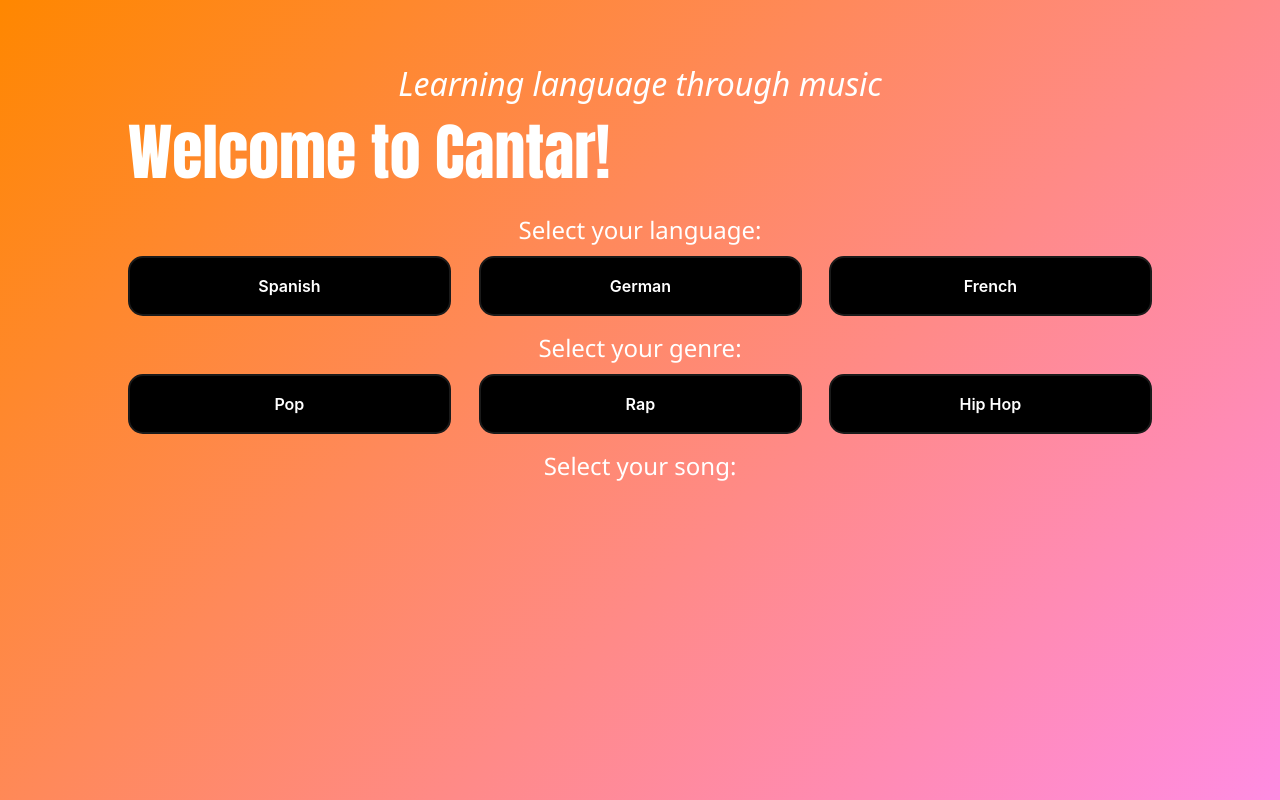
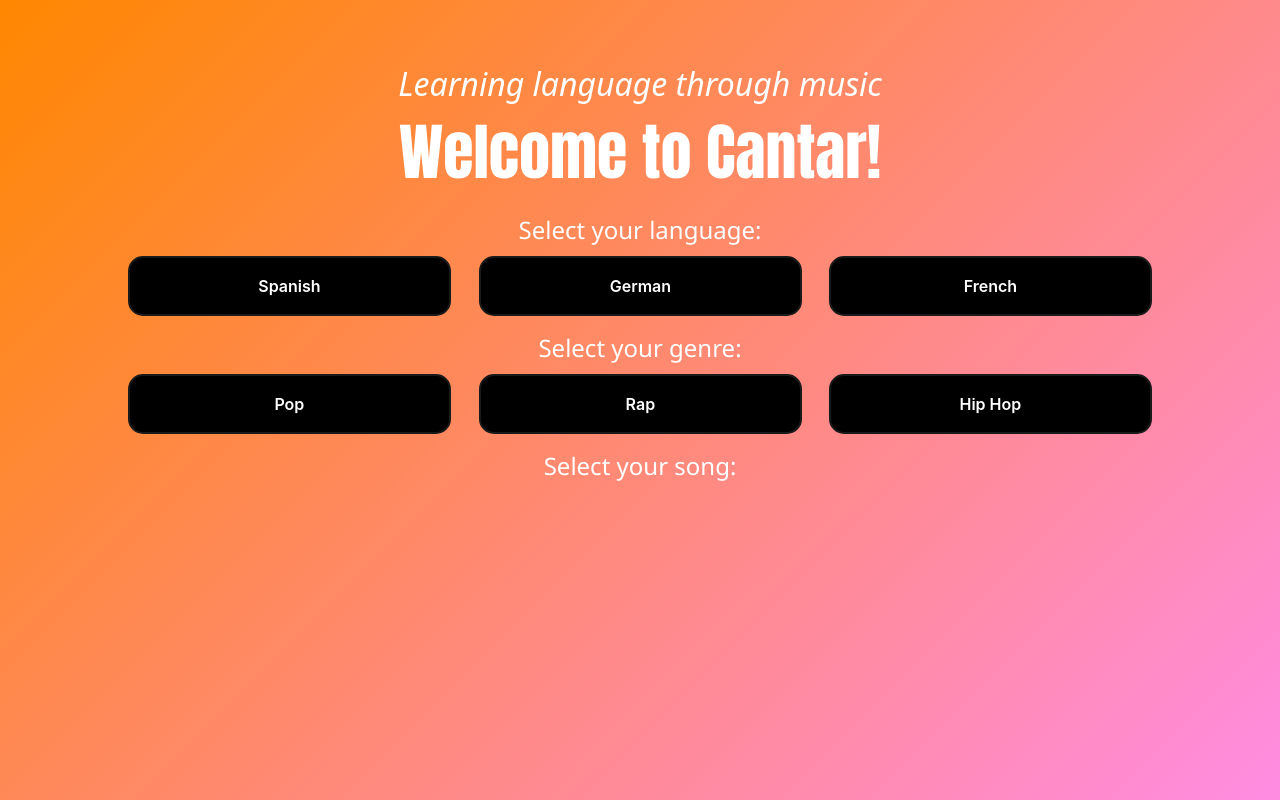
Before and after one commit to AnanyaKakaveti/GTX, a React (Create React App) app in the folder frontend/: page / in a window 1280 px wide. Built offline with nearby package versions, Linux system fonts and the light colour scheme.

Commit message:
Updated centering on home

```diff
--- a/frontend/src/pages/Home.js
+++ b/frontend/src/pages/Home.js
@@ -10,7 +10,7 @@ const Home = () => {
       <header>
           <div className='App-header'>
             <div className='first-line'>Learning language through music</div>
-            Welcome to Cantar! <br></br>
+            <div className="center">Welcome to Cantar! <br></br></div>
             <div className='selection'>Select your language:</div>
             {/* Select your language: */}
             {/* <Link to="/play"> */}
```
